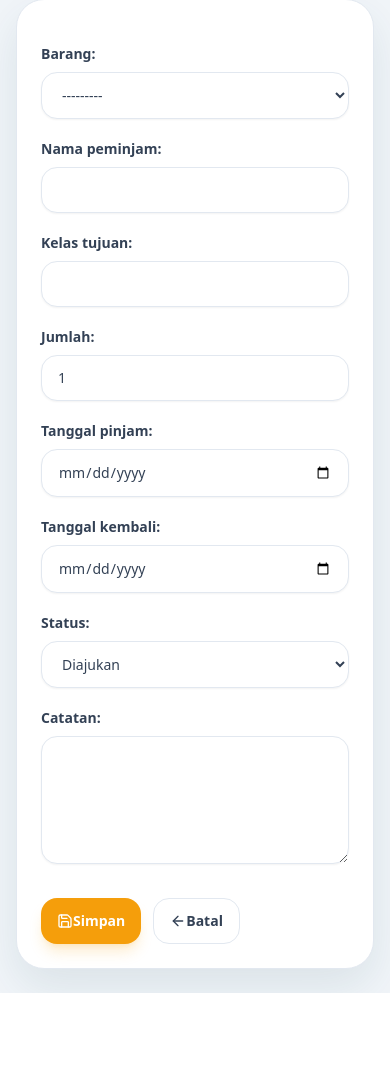
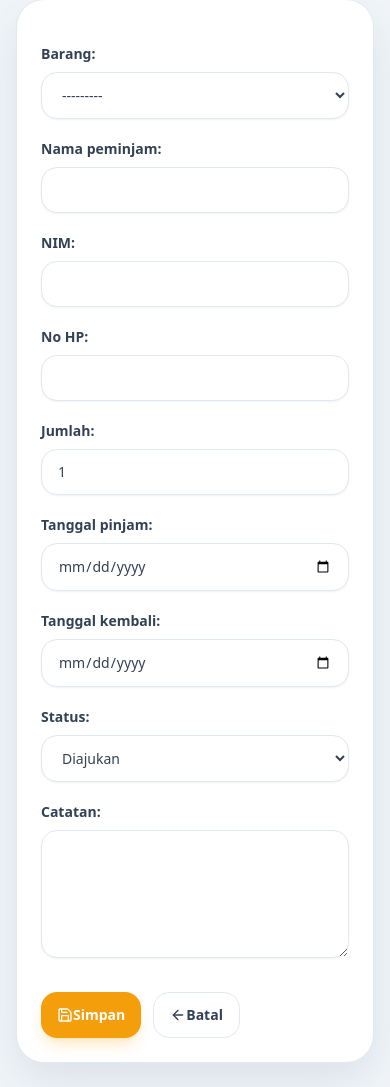
Before and after one commit to abdurojak/ProjectLaboran, a Django app: page /peminjaman/tambah/ in a window 390 px wide. Shown: the part 441-1528 px from the top of the page. Before the commit the page ends 1434 px from the top, so only its background shows below. Run offline with Django 5.2, Linux system fonts and the light colour scheme; data that the repository does not hold is empty; some libraries are stand-ins or nearby versions.

Commit message:
feat: capture borrower nim and phone

```diff
--- a/apps/peminjaman/admin.py
+++ b/apps/peminjaman/admin.py
@@ -5,6 +5,6 @@ from .models import PeminjamanAlat
 
 @admin.register(PeminjamanAlat)
 class PeminjamanAlatAdmin(admin.ModelAdmin):
-    list_display = ('barang', 'nama_peminjam', 'jumlah', 'tanggal_pinjam', 'tanggal_kembali', 'status')
+    list_display = ('barang', 'nama_peminjam', 'nim', 'no_hp', 'jumlah', 'tanggal_pinjam', 'tanggal_kembali', 'status')
     list_filter = ('status', 'tanggal_pinjam', 'tanggal_kembali')
-    search_fields = ('nama_peminjam', 'barang__nama', 'barang__kode_barang', 'kelas_tujuan')
+    search_fields = ('nama_peminjam', 'nim', 'no_hp', 'barang__nama', 'barang__kode_barang')
--- a/apps/peminjaman/forms.py
+++ b/apps/peminjaman/forms.py
@@ -9,7 +9,8 @@ class PeminjamanAlatForm(forms.ModelForm):
         fields = [
             'barang',
             'nama_peminjam',
-            'kelas_tujuan',
+            'nim',
+            'no_hp',
             'jumlah',
             'tanggal_pinjam',
             'tanggal_kembali',
--- a/apps/peminjaman/models.py
+++ b/apps/peminjaman/models.py
@@ -13,7 +13,8 @@ class PeminjamanAlat(models.Model):
 
     barang = models.ForeignKey(Barang, on_delete=models.PROTECT, related_name='peminjaman')
     nama_peminjam = models.CharField(max_length=150)
-    kelas_tujuan = models.CharField(max_length=100, blank=True)
+    nim = models.CharField('NIM', max_length=30, blank=True)
+    no_hp = models.CharField('No HP', max_length=30, blank=True)
     jumlah = models.PositiveIntegerField(default=1)
     tanggal_pinjam = models.DateField()
     tanggal_kembali = models.DateField()
--- a/apps/peminjaman/templates/peminjaman/peminjaman_detail.html
+++ b/apps/peminjaman/templates/peminjaman/peminjaman_detail.html
@@ -43,7 +43,8 @@
         <div class="rounded-3xl bg-slate-50 p-5">
             <div class="text-sm font-semibold text-slate-500">Peminjam</div>
             <div class="mt-2 text-xl font-bold text-slate-900">{{ peminjaman.nama_peminjam }}</div>
-            <div class="mt-1 text-sm text-slate-500">{{ peminjaman.kelas_tujuan|default:"-" }}</div>
+            <div class="mt-1 text-sm text-slate-500">NIM: {{ peminjaman.nim|default:"-" }}</div>
+            <div class="mt-1 text-sm text-slate-500">No HP: {{ peminjaman.no_hp|default:"-" }}</div>
         </div>
         <div class="rounded-3xl bg-slate-50 p-5">
             <div class="text-sm font-semibold text-slate-500">Status</div>
--- a/apps/peminjaman/templates/peminjaman/peminjaman_list.html
+++ b/apps/peminjaman/templates/peminjaman/peminjaman_list.html
@@ -39,7 +39,8 @@
                         </td>
                         <td>
                             <div class="font-semibold text-slate-800">{{ peminjaman.nama_peminjam }}</div>
-                            <div class="text-xs text-slate-500">{{ peminjaman.kelas_tujuan|default:"-" }}</div>
+                            <div class="text-xs text-slate-500">NIM: {{ peminjaman.nim|default:"-" }}</div>
+                            <div class="text-xs text-slate-500">No HP: {{ peminjaman.no_hp|default:"-" }}</div>
                         </td>
                         <td>{{ peminjaman.jumlah }}</td>
                         <td>{{ peminjaman.tanggal_pinjam|date:"d M Y" }}</td>
```
Also changed, not shown: apps/peminjaman/migrations/0002_rename_kelas_tujuan_add_no_hp.py (added).
